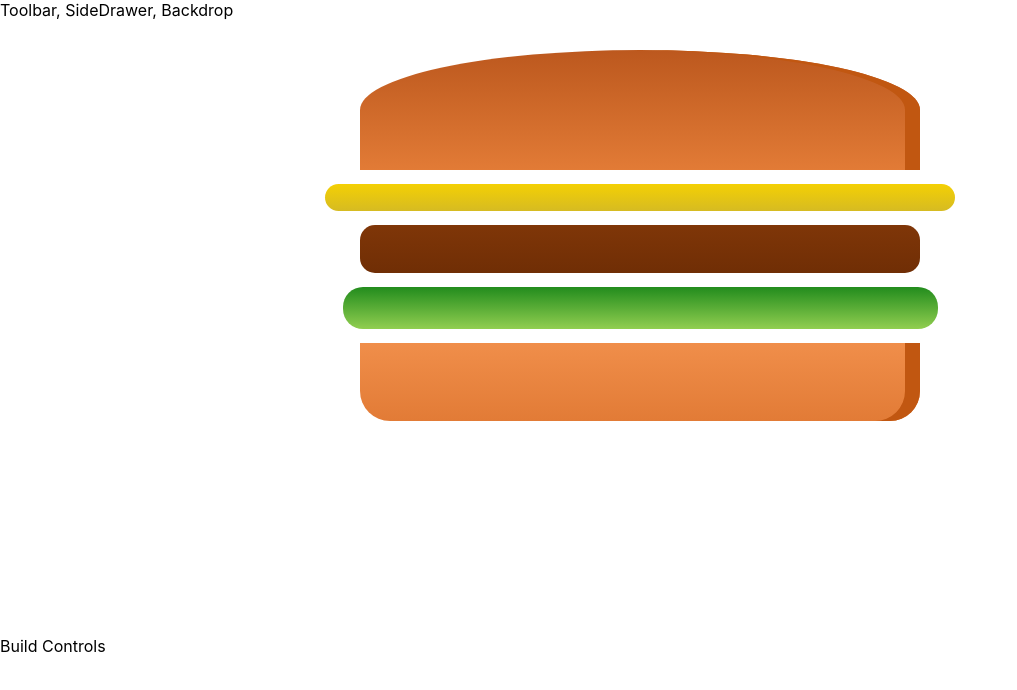
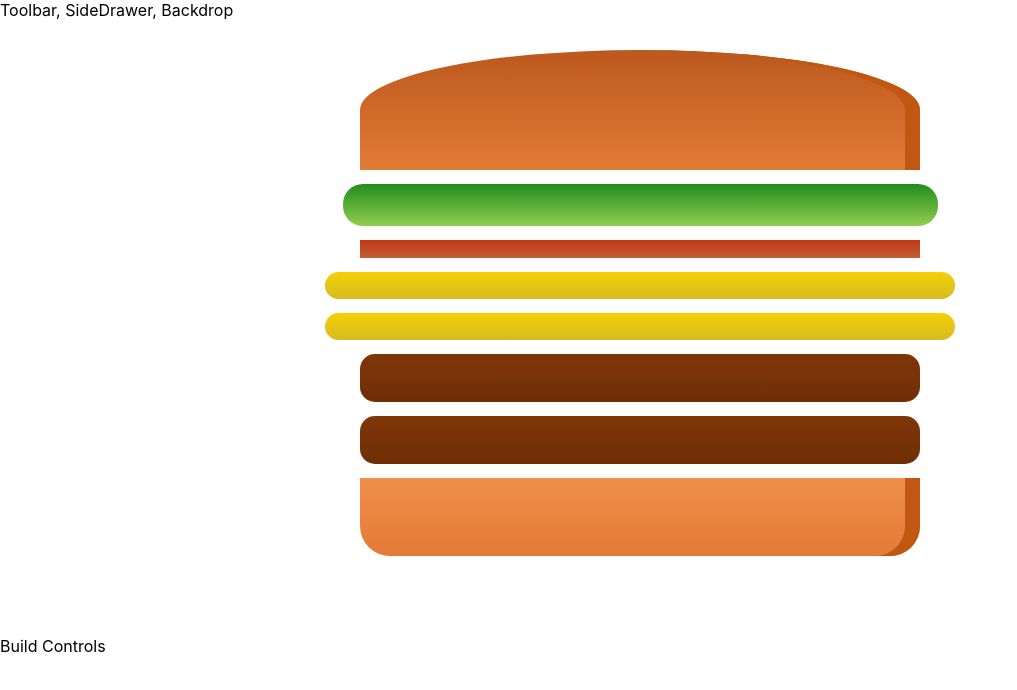
Before and after one commit to hdmdhr/react-burger-builder, a React (Create React App) app: page / in a window 1280 px wide. Shown: the top 690 px of the page, without its empty margins (0-1017 px from the left). Built offline with nearby package versions, Linux system fonts and the light colour scheme.

Commit message:
8.156: Add state to BurgerBuilder. | Use super complicated map method to map state.ingredients into BurgerIngredient component array.
Elements in an array of component need a key.

```diff
--- a/src/components/burger/Burger.js
+++ b/src/components/burger/Burger.js
@@ -2,16 +2,23 @@
 import styles from './Burger.module.scss';
 import BurgerIngredient from './ingredients/BurgerIngredient'
 
-const Burger = props =>(
-<div className={styles.Burger}>
-        <BurgerIngredient type="bread-top" />
-        <BurgerIngredient type="cheese" />
-        <BurgerIngredient type="meat" />
-        <BurgerIngredient type="salad" />
-        <BurgerIngredient type="bread-bottom" />
-</div>
-)
+const Burger = props => {
+        // MAP INGREDIENTS INTO COMPONENTS ARRAY (compo array need keys)
+        const transformedIngredients = Object.keys(props.ingredients)
+                .map( key =>
+                        [...Array(props.ingredients[key])].map( (_, index) => {
+                                return <BurgerIngredient key={key + index} type={key} />
+                        })
+                )
 
-;
+        return (
+                <div className={styles.Burger}>
+                        <BurgerIngredient type="bread-top" />
+                        { transformedIngredients }
+                        <BurgerIngredient type="bread-bottom" />
+                </div>
+        )
+
+};
 
 export default Burger;
--- a/src/containers/burger-builder/BurgerBuilder.js
+++ b/src/containers/burger-builder/BurgerBuilder.js
@@ -4,10 +4,22 @@
 import Burger from '../../components/burger/Burger'
 
 class BurgerBuilder extends Component {
+    // STATE
+    state = {
+        ingredients: {
+            salad: 1,
+            bacon: 1,
+            cheese: 2,
+            meat: 2
+        }
+        // TODO: add price, etc.
+    }
+
+
     render () {
         return (
             <Aux>
-                <Burger />
+                <Burger ingredients={this.state.ingredients}/>
                 <div>Build Controls</div>
             </Aux>
         );
```
Also changed, not shown: 1 other file (tests, documents, lock files or other folders).
